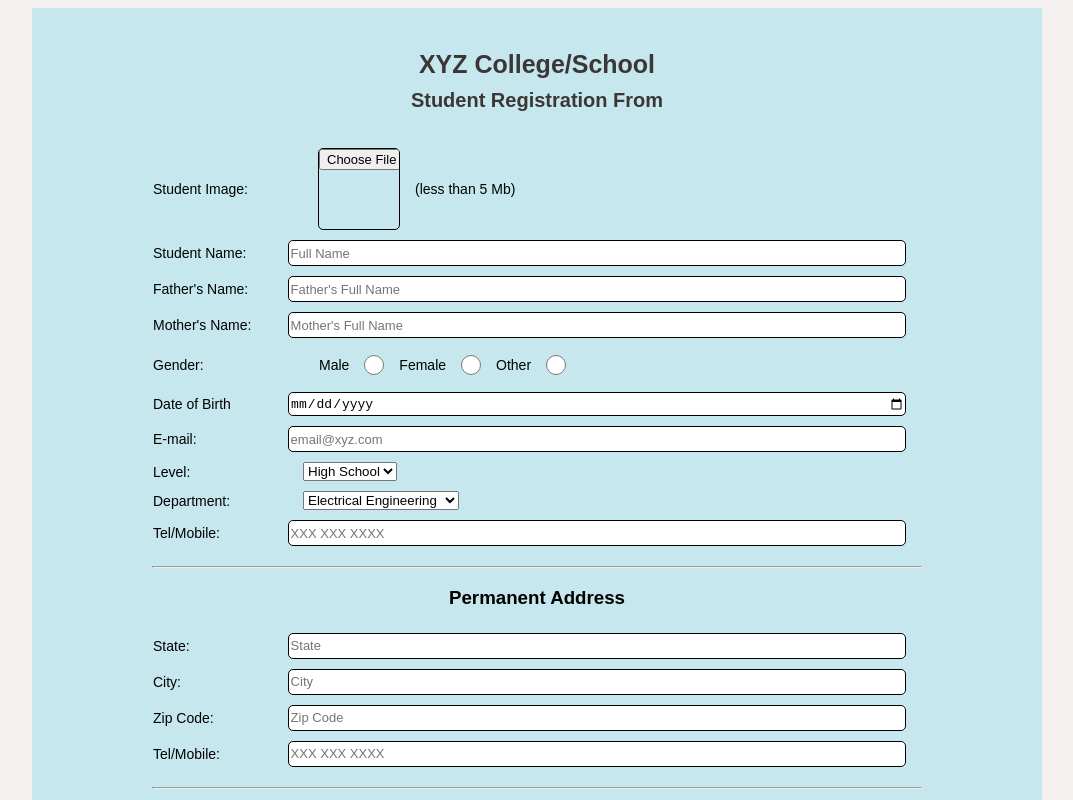
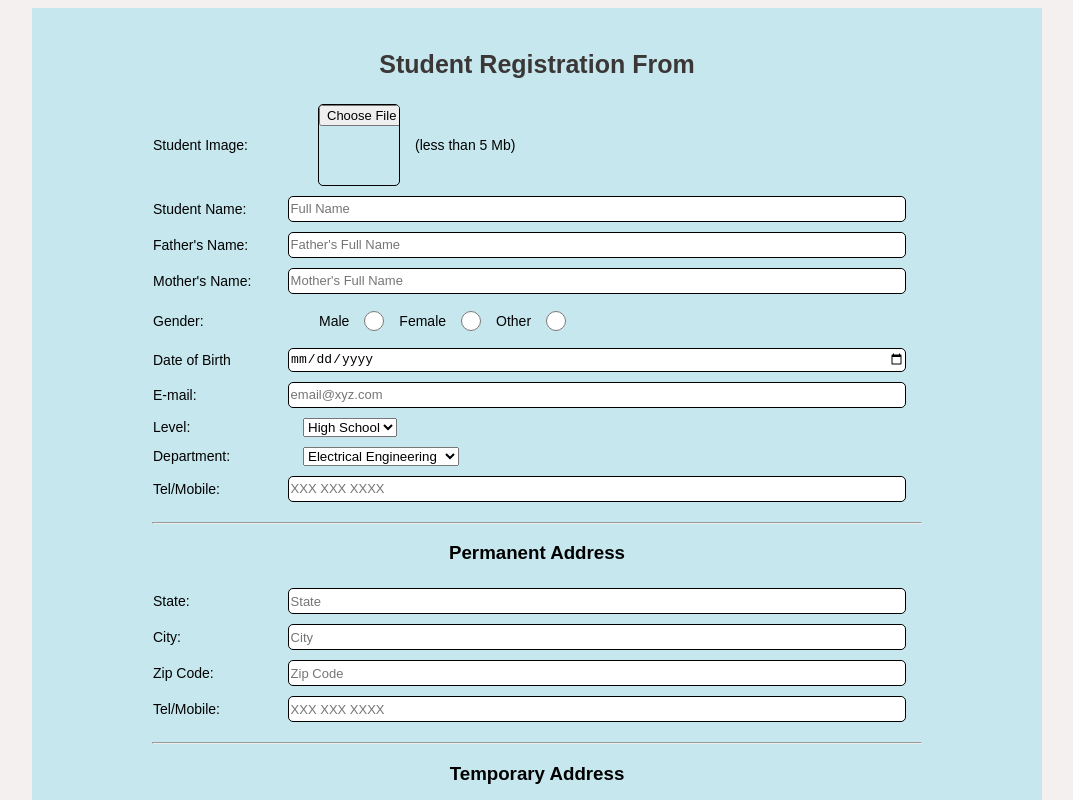
Before and after one commit to makarova1507ana/registration_page_form, a plain HTML site: page index.html in a window 1280 px wide. Shown: the top 800 px of the page, without its empty margins (103-1176 px from the left). Drawn offline with Linux system fonts and the light colour scheme.

Commit message:
Update index.html

```diff
--- a/index.html
+++ b/index.html
@@ -5,7 +5,7 @@
     <meta charset="UTF-8">
     <meta http-equiv="X-UA-Compatible" content="IE=edge">
     <meta name="viewport" content="width=device-width, initial-scale=1.0">
-    <title>Free Online Student Registration Form</title>
+    <title>Registration Form</title>
     <link rel="stylesheet" href="style.css">
 <script src="script.js"></script>
 
@@ -13,8 +13,7 @@
 
 <body>
     <div class="container">
-        <h1>XYZ College/School</h1>
-        <h2>Student Registration From</h2>
+        <h1>Student Registration From</h1>
         <div class="form-wrapper">
             <form action="">
                 <div class="form-item">
```
